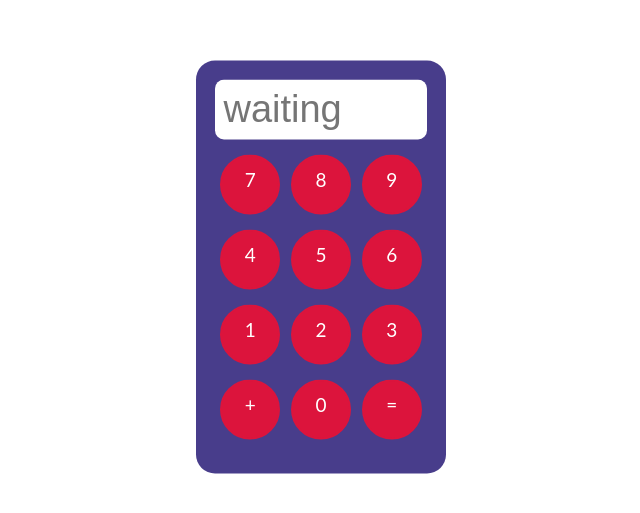
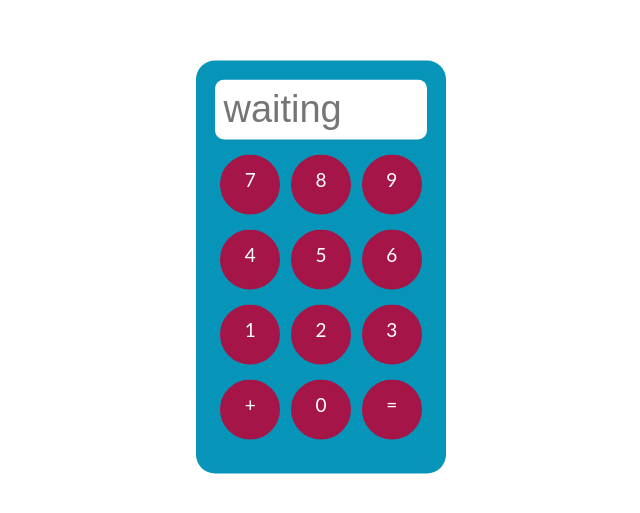
Before and after one commit to agaco/Calculator_in_JS, a plain HTML site: page index.html in a window 1280 px wide. Shown: the part 133-646 px from the top of the page, without its empty margins (319-959 px from the left). Drawn offline with Linux system fonts and the light colour scheme.

Commit message:
buttons improved with css

```diff
--- a/scss/_rwd.scss
+++ b/scss/_rwd.scss
@@ -4,7 +4,7 @@
         //width: 90%;
         max-width: 580px;
         //min-width: 120px;
-        background-color: yellow;
+        //background-color: yellow;
     }
 
 }
--- a/scss/style.scss
+++ b/scss/style.scss
@@ -23,21 +23,24 @@ body, html {
     -webkit-border-radius: 50%;
     -moz-border-radius: 50%;
     border-radius: 50%;
-    background-color: crimson;
+    background-color: #A51547;
     height: 60px;
     width: 60px;
     text-align: center;
     padding: 15%;
     margin: 0 auto;
     cursor: pointer;
-    border: 2px solid crimson;
+    border: 2px solid #A51547;
     font-size: 19px;
+
     &:hover {
         background-color: darken(crimson, 30%);
         border: 2px solid white;
+        box-shadow: 0px 0px 2px 1px rgba(255,255,255,1);
     }
     &:active {
         border: 2px solid white;
+        box-shadow: 0px 0px 2px 1px rgba(255,255,255,1);
     }
 
 }
@@ -45,7 +48,7 @@ body, html {
     //max-width: 340px;
     width:95%;
     //min-width: 120px;
-    background-color: darkslateblue;
+    background-color: #0695B8;
     padding: 1em;
     border-radius: 1em;
     position: absolute;
```
Also changed, not shown: css/style.css, 1 other file.
